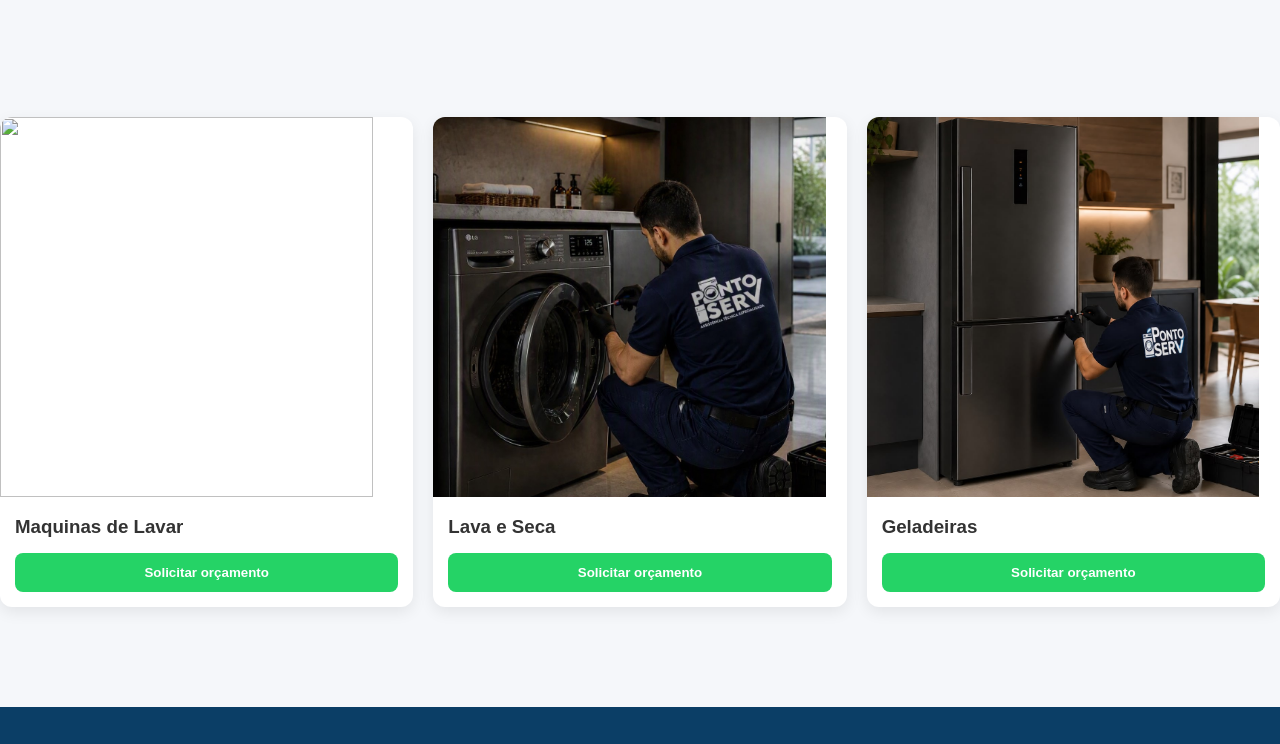
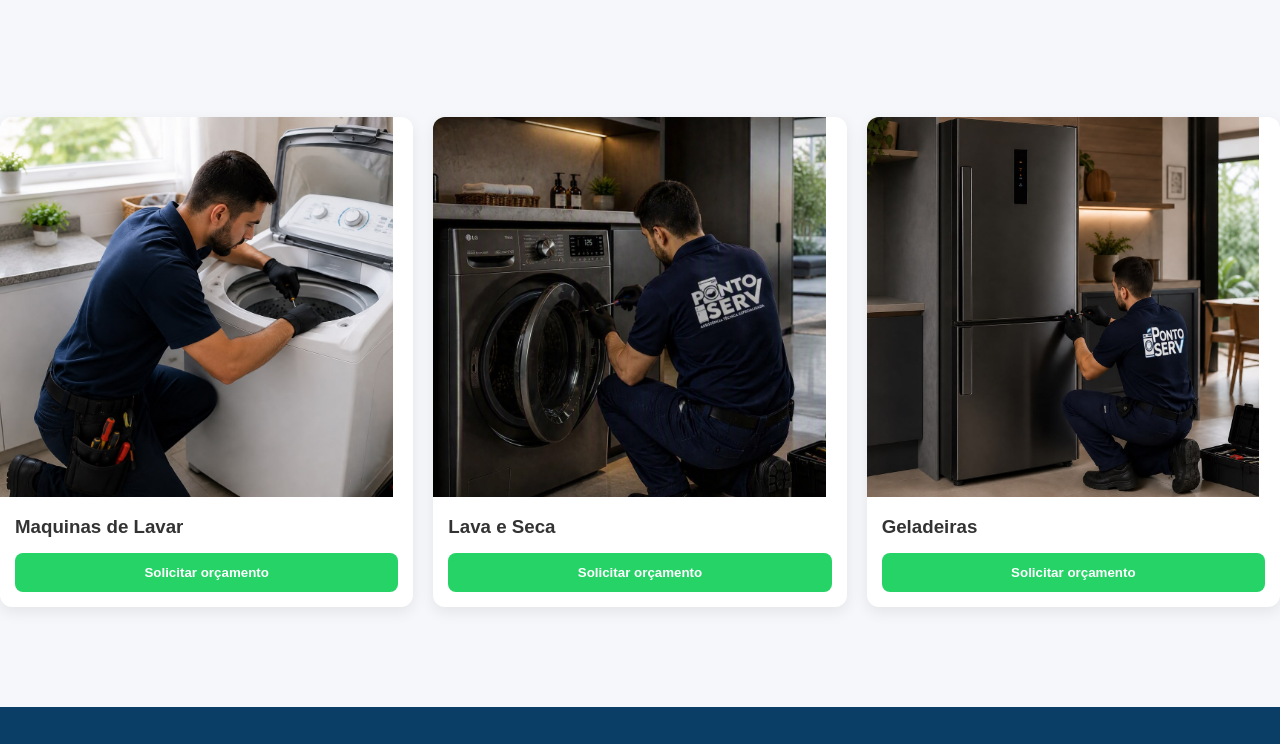
Before and after one commit to Deh1301/ponto-serv, a website: page indexSite.html in a window 1280 px wide. Shown: the part 815-1559 px from the top of the page. Drawn offline with nearby package versions, Linux system fonts and the light colour scheme.

Commit message:
adicionando ultima img do card

```diff
--- a/indexSite.html
+++ b/indexSite.html
@@ -59,7 +59,7 @@
 
 
       <div class="card" onclick="toggleCard(this)">
-        <img src="public/img/lavar.png">
+        <img src="public/img/maquinaLavar.jpg">
         <h3>Maquinas de Lavar</h3>
         <p class="desc">Conserto, troca de peças e manutenção.</p>
 
```
Also changed, not shown: public/img/maquinaLavar.jpg (added).
